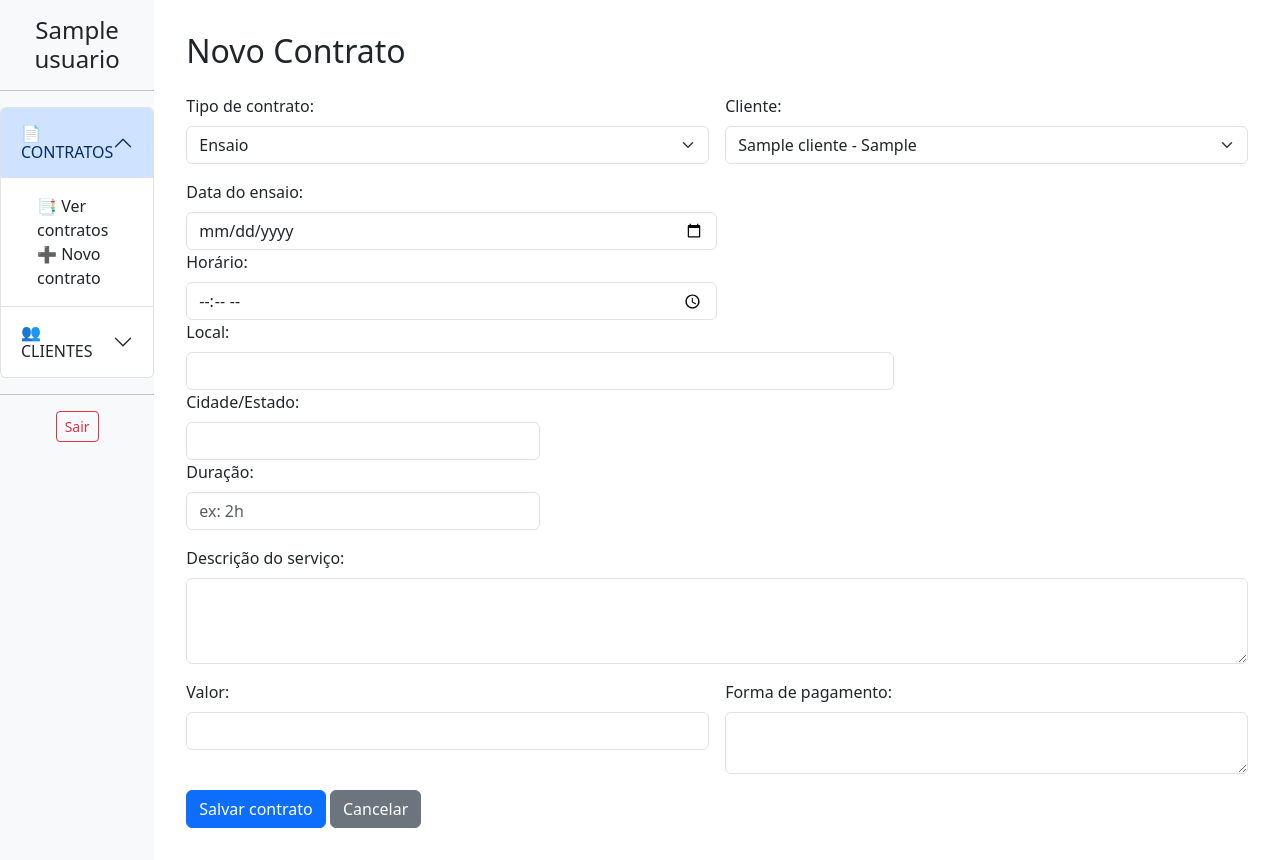
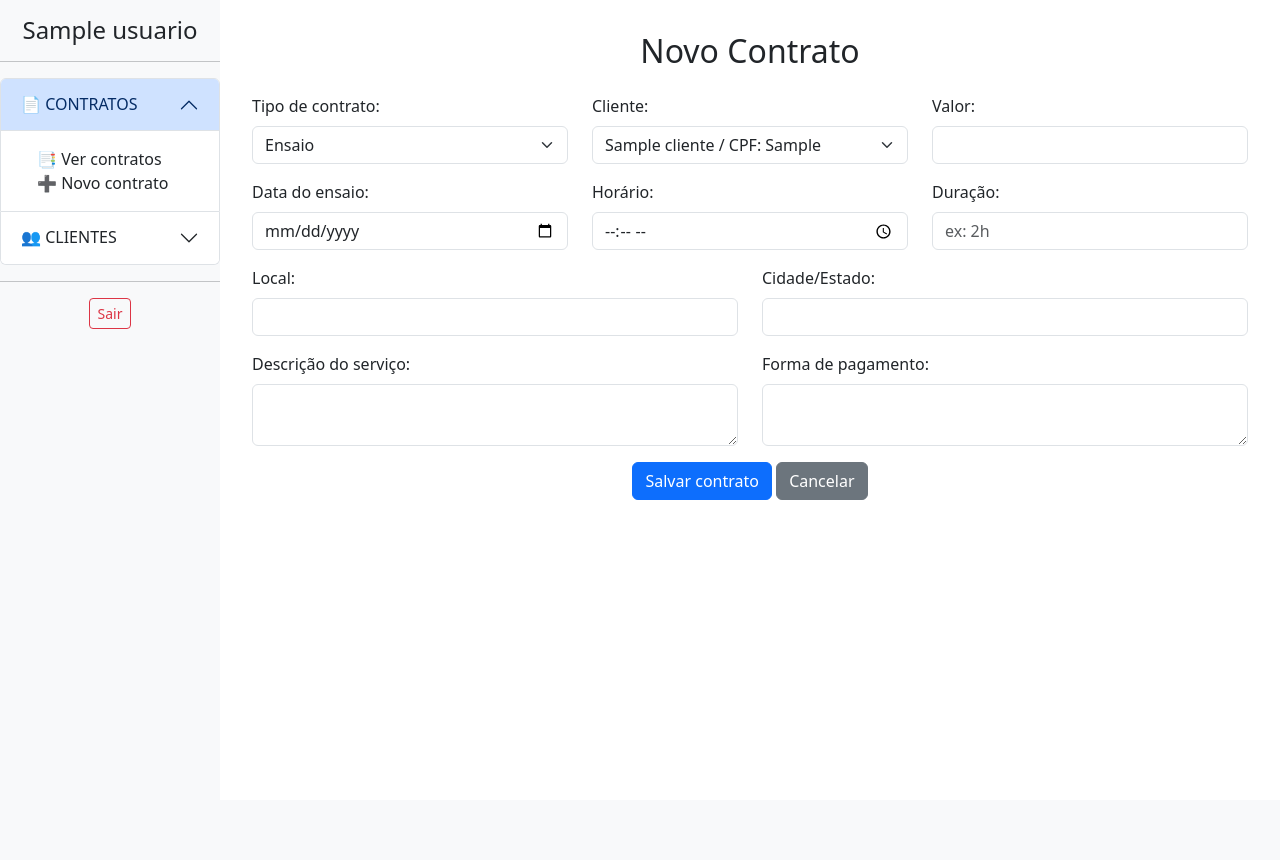
Before and after one commit to GPleex/crm-fotografo, a Flask app: page /contrato/novo in a window 1280 px wide. After the commit the page ends 500 px from the top, so only its background shows below. Run offline with Flask 3, Linux system fonts and the light colour scheme; a user stored in the database is signed in; tables that the repository leaves empty hold one stand-in row (values such as "Sample post").

Commit message:
ajuste form

```diff
--- a/templates/contrato_form.html
+++ b/templates/contrato_form.html
@@ -1,9 +1,11 @@
 {% extends 'layout.html' %}
 {% block conteudo %}
-<h2 class="mb-4">{{ contrato and 'Editar' or 'Novo' }} Contrato</h2>
+<h2 class="mb-4 text-center">{{ contrato and 'Editar' or 'Novo' }} Contrato</h2>
 
-<form method="POST" class="row g-3">
-  <div class="col-md-6">
+<form method="POST">
+  <!-- Tipo de contrato e cliente -->
+  <div class="row justify-content-center mb-3">
+    <div class="col-md-4">
       <label class="form-label">Tipo de contrato:</label>
       <select name="tipo" id="tipo" class="form-select" required onchange="mostrarCampos()">
         <option value="">Selecione</option>
@@ -11,57 +13,70 @@
         <option value="evento" {% if tipo == 'evento' %}selected{% endif %}>Evento</option>
       </select>
     </div>
-
-  <div class="col-md-6">
+    <div class="col-md-4">
       <label class="form-label">Cliente:</label>
       <select name="cliente_id" class="form-select" required>
         {% for cliente in clientes %}
           <option value="{{ cliente.id }}" {% if contrato and contrato.cliente_id == cliente.id %}selected{% endif %}>
-          {{ cliente.nome }} - {{ cliente.cpf }}
+            {{ cliente.nome }} / CPF: {{ cliente.cpf }}
           </option>
         {% endfor %}
       </select>
     </div>
+        <div class="col-md-4">
+      <label class="form-label">Valor:</label>
+      <input type="text" name="valor" class="form-control" value="{{ contrato.valor if contrato else '' }}">
+    </div>
+  </div>
 
   <!-- Campos ENSAIO -->
   <div id="campos_ensaio" style="display: none;">
-    <div class="col-md-6">
+    <div class="row mb-3">
+      <div class="col-md-4">
         <label class="form-label">Data do ensaio:</label>
         <input type="date" name="data_ensaio" class="form-control" value="{{ contrato.data_ensaio if contrato else '' }}">
       </div>
-    <div class="col-md-6">
+      <div class="col-md-4">
         <label class="form-label">Horário:</label>
         <input type="time" name="horario_ensaio" class="form-control" value="{{ contrato.horario_ensaio if contrato else '' }}">
-    </div>
-    <div class="col-md-8">
-      <label class="form-label">Local:</label>
-      <input type="text" name="local_ensaio" class="form-control" value="{{ contrato.local_ensaio if contrato else '' }}">
-    </div>
-    <div class="col-md-4">
-      <label class="form-label">Cidade/Estado:</label>
-      <input type="text" name="cidade_estado_ensaio" class="form-control" value="{{ contrato.cidade_estado_ensaio if contrato else '' }}">
       </div>
       <div class="col-md-4">
         <label class="form-label">Duração:</label>
         <input type="text" name="duracao_ensaio" class="form-control" placeholder="ex: 2h" value="{{ contrato.duracao_ensaio if contrato else '' }}">
       </div>
     </div>
+    <div class="row mb-3">
+      <div class="col-md-6">
+        <label class="form-label">Local:</label>
+        <input type="text" name="local_ensaio" class="form-control" value="{{ contrato.local_ensaio if contrato else '' }}">
+      </div>
+      <div class="col-md-6">
+        <label class="form-label">Cidade/Estado:</label>
+        <input type="text" name="cidade_estado_ensaio" class="form-control" value="{{ contrato.cidade_estado_ensaio if contrato else '' }}">
+      </div>
+    </div>
+  </div>
 
   <!-- Campos EVENTO -->
   <div id="campos_evento" style="display: none;">
-    <div class="col-md-8">
+    <div class="row mb-3">
+      <div class="col-md-12">
         <label class="form-label">Nome do evento:</label>
         <input type="text" name="nome_evento" class="form-control" value="{{ contrato.nome_evento if contrato else '' }}">
       </div>
-    <div class="col-md-4">
+    </div>
+    <div class="row mb-3">
+      <div class="col-md-6">
         <label class="form-label">Data do evento:</label>
         <input type="date" name="data_evento" class="form-control" value="{{ contrato.data_evento if contrato else '' }}">
       </div>
-    <div class="col-md-4">
+      <div class="col-md-6">
         <label class="form-label">Horário:</label>
         <input type="time" name="horario_evento" class="form-control" value="{{ contrato.horario_evento if contrato else '' }}">
       </div>
-    <div class="col-md-8">
+    </div>
+    <div class="row mb-3">
+      <div class="col-md-6">
         <label class="form-label">Local:</label>
         <input type="text" name="local_evento" class="form-control" value="{{ contrato.local_evento if contrato else '' }}">
       </div>
@@ -69,31 +84,33 @@
         <label class="form-label">Cidade/Estado:</label>
         <input type="text" name="cidade_estado_evento" class="form-control" value="{{ contrato.cidade_estado_evento if contrato else '' }}">
       </div>
-    <div class="col-md-3">
+    </div>
+    <div class="row mb-3">
+      <div class="col-md-6">
         <label class="form-label">Cobertura:</label>
         <input type="text" name="tempo_cobertura" class="form-control" placeholder="ex: até 4h" value="{{ contrato.tempo_cobertura if contrato else '' }}">
       </div>
-    <div class="col-md-3">
+      <div class="col-md-6">
         <label class="form-label">Fotógrafos:</label>
         <input type="number" name="qtd_fotografos" class="form-control" value="{{ contrato.qtd_fotografos if contrato else '' }}">
       </div>
     </div>
-
-  <div class="col-12">
-    <label class="form-label">Descrição do serviço:</label>
-    <textarea name="descricao_servico" rows="3" class="form-control">{{ contrato.descricao_servico if contrato else '' }}</textarea>
   </div>
 
+  <!-- Descrição, valor e pagamento -->
+  <div class="row mb-3">
     <div class="col-md-6">
-    <label class="form-label">Valor:</label>
-    <input type="text" name="valor" class="form-control" value="{{ contrato.valor if contrato else '' }}">
+      <label class="form-label">Descrição do serviço:</label>
+      <textarea name="descricao_servico" rows="2" class="form-control">{{ contrato.descricao_servico if contrato else '' }}</textarea>
     </div>
     <div class="col-md-6">
       <label class="form-label">Forma de pagamento:</label>
       <textarea name="forma_pagamento" rows="2" class="form-control">{{ contrato.forma_pagamento if contrato else '' }}</textarea>
     </div>
+  </div>
 
-  <div class="col-12">
+  <!-- Botões -->
+  <div class="text-center">
     <button type="submit" class="btn btn-primary">{{ contrato and 'Atualizar' or 'Salvar' }} contrato</button>
     <a href="{{ url_for('listar_contratos') }}" class="btn btn-secondary">Cancelar</a>
   </div>
@@ -102,10 +119,11 @@
 <script>
   function mostrarCampos() {
     const tipo = document.getElementById('tipo').value;
-    document.getElementById('campos_ensaio').style.display = tipo === 'ensaio' ? 'block' : 'none';
-    document.getElementById('campos_evento').style.display = tipo === 'evento' ? 'block' : 'none';
+    document.getElementById('campos_ensaio').style.display = (tipo === 'ensaio') ? 'block' : 'none';
+    document.getElementById('campos_evento').style.display = (tipo === 'evento') ? 'block' : 'none';
   }
 
-  document.addEventListener('DOMContentLoaded', mostrarCampos);
+  // Executa ao carregar
+  document.addEventListener("DOMContentLoaded", mostrarCampos);
 </script>
 {% endblock %}
--- a/templates/layout.html
+++ b/templates/layout.html
@@ -20,7 +20,9 @@
 </head>
 <body>
   <div id="sidebar">
-    <h4 class="text-center">{{ current_user.nome }}</h4>
+    <a class="navbar-brand" href="{{ url_for('home') }}" >
+      <h4 class="text-center">{{ current_user.nome }}</h4>
+    </a>
     <hr>
     <div class="accordion" id="sidebarMenu">
 
```
Lines whose indentation alone changed are shown as unchanged.
